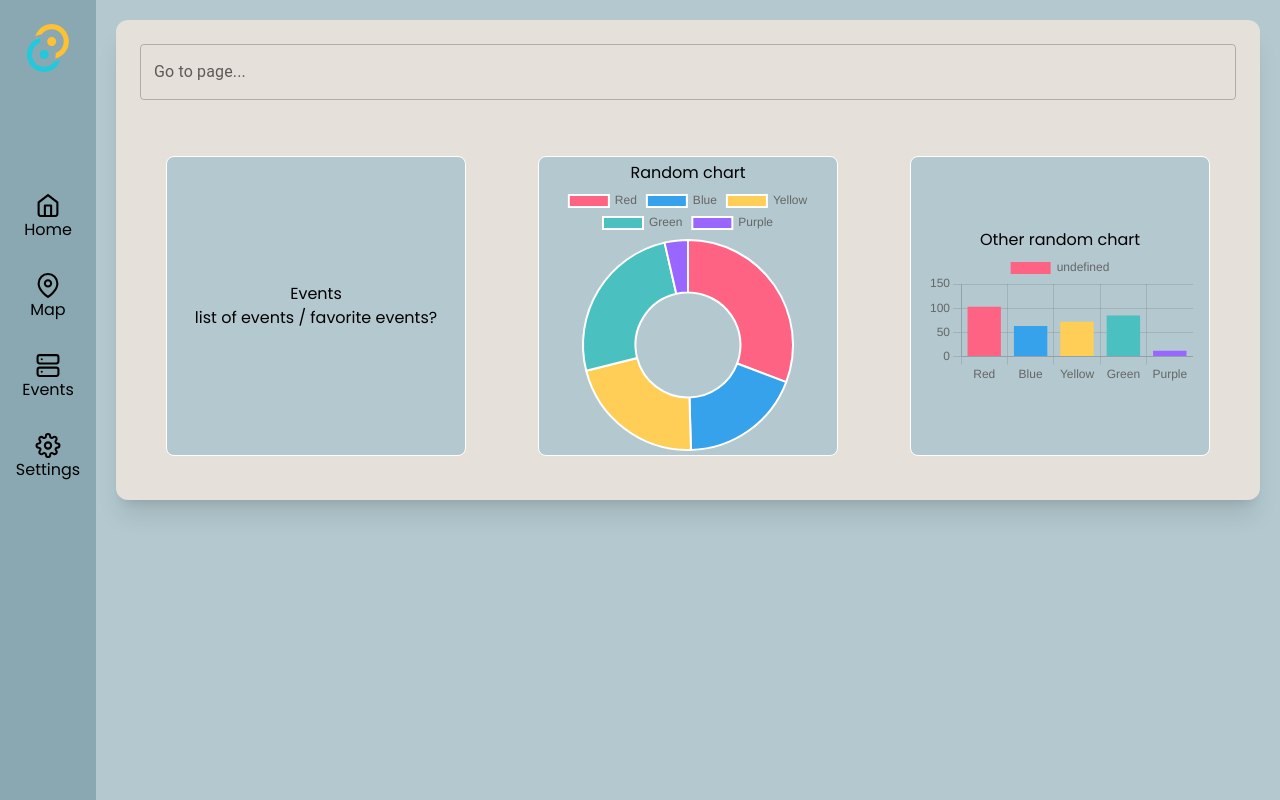
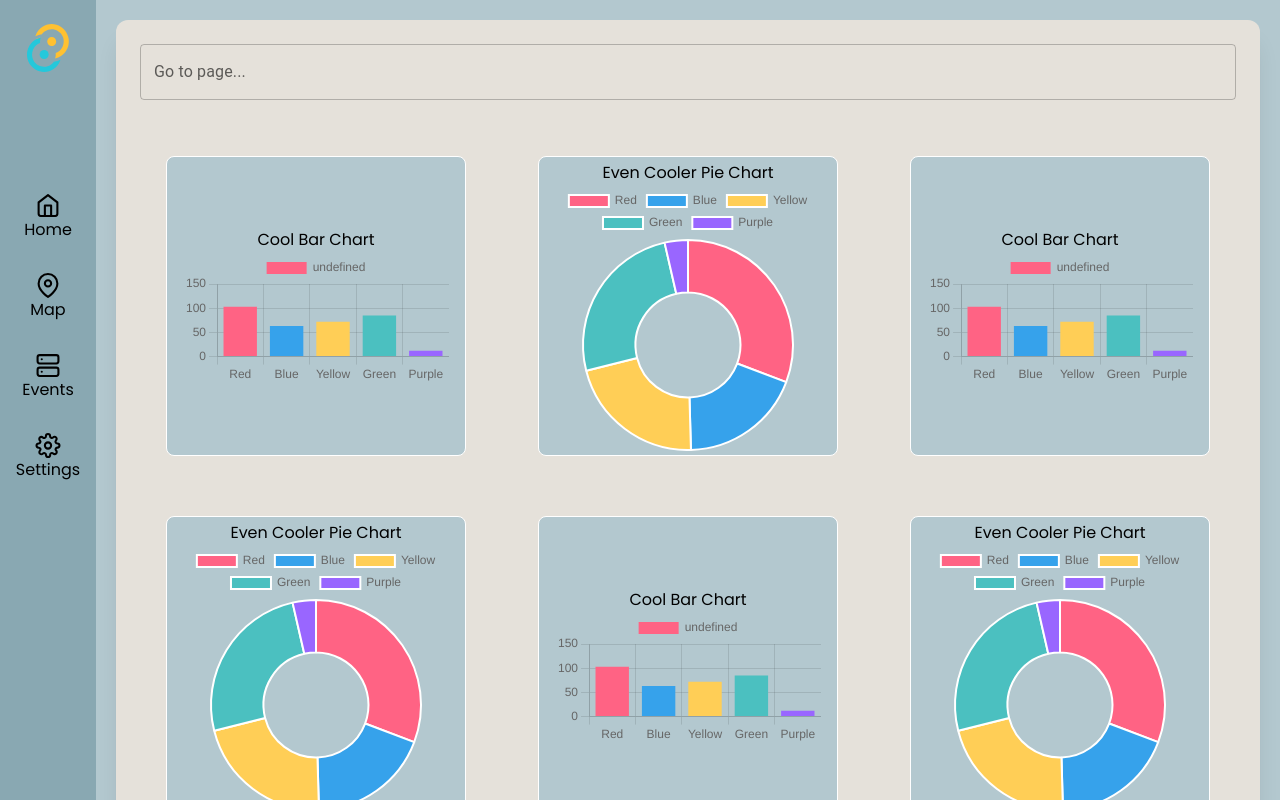
Before and after one commit to SubhayanDas08/ase_grp2, a React (Vite) app in the folder frontend/apps/desktop/: page / in a window 1280 px wide. Built offline with nearby package versions, Linux system fonts and the light colour scheme.

Commit message:
Updated homepage

```diff
--- a/frontend/apps/desktop/src/App.css
+++ b/frontend/apps/desktop/src/App.css
@@ -72,10 +72,10 @@ body {
 }
 
 .boxContainerWrapper {
-  display: grid;
-  grid-template-columns: repeat(3, 1fr);
+  display: flex;
+  flex-wrap: wrap;
   gap: 20px;
-  margin: 0 auto;
+  overflow: auto;
 }
 
 .boxContainer {
@@ -91,3 +91,8 @@ body {
   align-items: center;
   justify-content: center;
 }
+
+.boxContainer:hover {
+  transform: translateY(-4px);
+  box-shadow: 0px 6px 15px rgba(0, 0, 0, 0.2);
+}
--- a/frontend/apps/desktop/src/pages/Home.tsx
+++ b/frontend/apps/desktop/src/pages/Home.tsx
@@ -1,14 +1,22 @@
-import { useState } from 'react';
+import { useState, useMemo } from 'react';
 import TextField from '@mui/material/TextField';
 import { useNavigate } from 'react-router-dom';
 import { Bar, Doughnut } from 'react-chartjs-2';
-import {Chart as ChartJS, CategoryScale, LinearScale, BarElement, Title, Tooltip, Legend, ArcElement, } from 'chart.js';
+import {
+  Chart as ChartJS,
+  CategoryScale,
+  LinearScale,
+  BarElement,
+  Title,
+  Tooltip,
+  Legend,
+  ArcElement
+} from 'chart.js';
 
 ChartJS.register(CategoryScale, LinearScale, BarElement, Title, Tooltip, Legend, ArcElement);
 
 export default function Home() {
-  const [searchInput, setSearchInput] = useState('');
-  const [searchValue, setSearchValue] = useState('');
+  const [searchInput, setSearchInput] = useState<string>('');
   const nav = useNavigate();
 
   const handleSearchChange = (event: React.ChangeEvent<HTMLInputElement>) => {
@@ -19,7 +27,7 @@ export default function Home() {
     return Array.from({ length: 5 }, () => Math.floor(Math.random() * 100) + 10);
   };
 
-  const data = {
+  const data = useMemo(() => ({
     labels: ['Red', 'Blue', 'Yellow', 'Green', 'Purple'],
     datasets: [
       {
@@ -28,11 +36,10 @@ export default function Home() {
         hoverBackgroundColor: ['#FF6384', '#36A2EB', '#FFCE56', '#4BC0C0', '#9966FF'],
       },
     ],
-  };
+  }), []); // [] ensures the data is generated only once
 
   const pressEnter = (event: React.KeyboardEvent<HTMLInputElement>) => {
     if (event.key == 'Enter') {
-      setSearchValue(searchInput);
       if (searchInput.toLowerCase() == 'map'){
         nav('/map');
       }
@@ -64,18 +71,33 @@ export default function Home() {
 
       <div className="boxContainerWrapper">
         <div className='boxContainer'>
-            <h2>Events</h2>
-            <p> list of events / favorite events? </p>
+            <h2 style={{ textAlign: 'center' }}>Cool Bar Chart</h2>
+            <Bar data={data} />
         </div>
 
         <div className='boxContainer'>
-            <h2 style={{ textAlign: 'center' }}>Random chart</h2>
+            <h2 style={{ textAlign: 'center' }}>Even Cooler Pie Chart</h2>
             <Doughnut data={data} />
         </div>
 
         <div className='boxContainer'>
-            <h2 style = {{ textAlign:'center' }}>Other random chart</h2>
+            <h2 style={{ textAlign: 'center' }}>Cool Bar Chart</h2>
             <Bar data={data} />
+        </div>
+
+        <div className='boxContainer'>
+            <h2 style={{ textAlign: 'center' }}>Even Cooler Pie Chart</h2>
+            <Doughnut data={data} />
+        </div>
+
+        <div className='boxContainer'>
+            <h2 style={{ textAlign: 'center' }}>Cool Bar Chart</h2>
+            <Bar data={data} />
+        </div>
+
+        <div className='boxContainer'>
+            <h2 style={{ textAlign: 'center' }}>Even Cooler Pie Chart</h2>
+            <Doughnut data={data} />
         </div>
       </div>
     </div>
```
